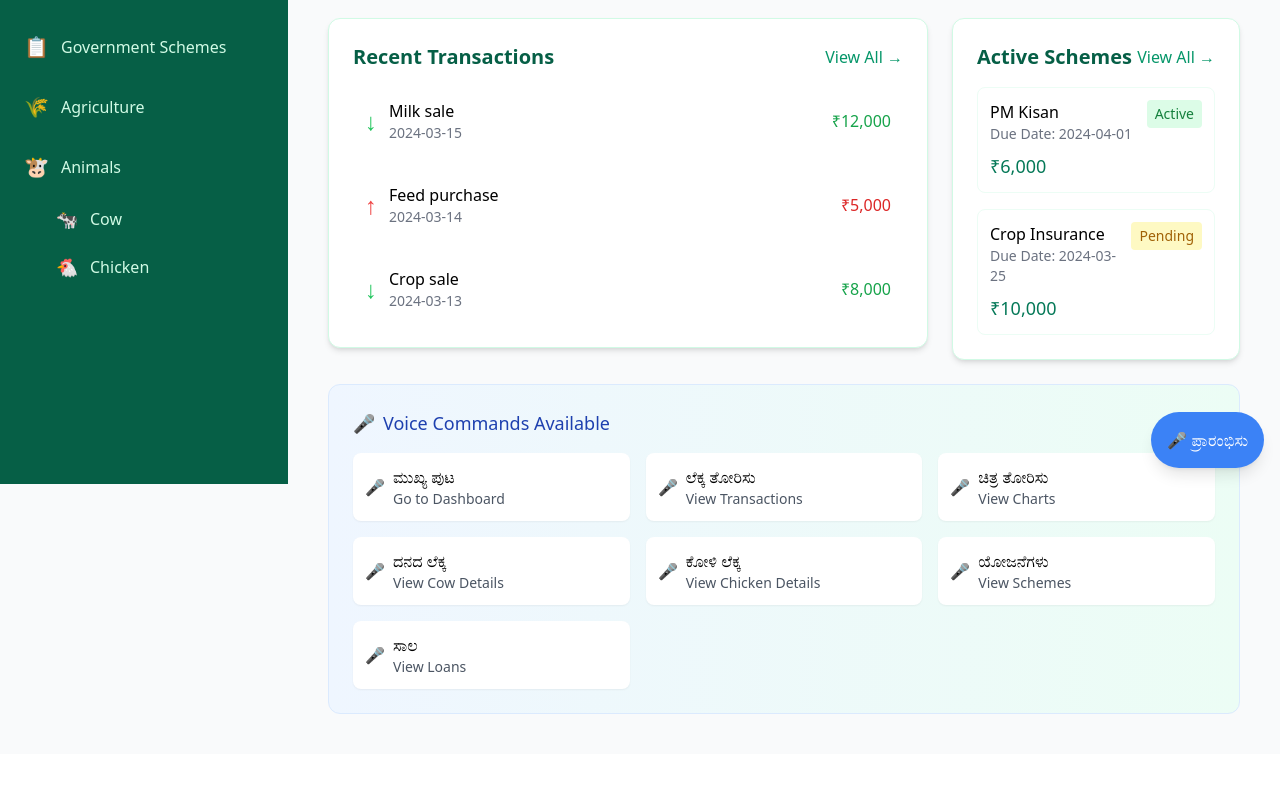
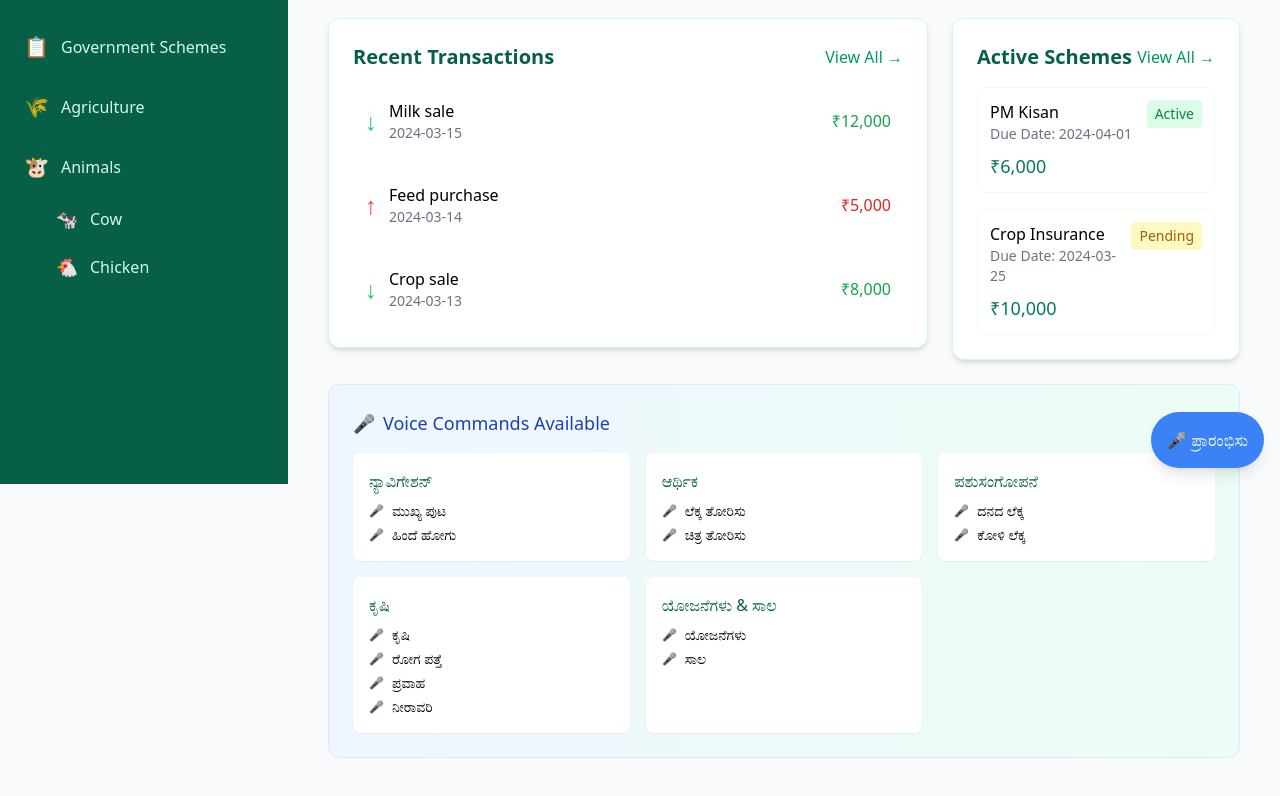
Before and after one commit to ESR-style/RytaMitra, a React (Vite) app: page / in a window 1280 px wide. Shown: the part 316-1112 px from the top of the page. Before the commit the page ends 1070 px from the top, so only its background shows below. Built offline with nearby package versions, Linux system fonts and the light colour scheme.

Commit message:
everything ready

```diff
--- a/src/hooks/useVoiceCommands.js
+++ b/src/hooks/useVoiceCommands.js
@@ -10,13 +10,46 @@ const useVoiceCommands = () => {
 
   const commandMaps = {
     'kn': {
+      // Navigation Commands
       'ಮುಖ್ಯ ಪುಟ': '/',
+      'ಹೋಮ್ ಪುಟ': '/',
+      'ಡ್ಯಾಶ್‌ಬೋರ್ಡ್': '/',
+      'ಹಿಂದೆ ಹೋಗು': 'BACK',
+
+      // Financial Commands
       'ಲೆಕ್ಕ ತೋರಿಸು': '/transaction',
+      'ವಹಿವಾಟು ತೋರಿಸು': '/transaction',
+      'ಖಾತೆ ನೋಡು': '/transaction',
       'ಚಿತ್ರ ತೋರಿಸು': '/charts',
+      'ಗ್ರಾಫ್ ತೋರಿಸು': '/charts',
+
+      // Livestock Commands
       'ದನದ ಲೆಕ್ಕ': '/cow',
+      'ಹಸು ವಿವರ': '/cow',
       'ಕೋಳಿ ಲೆಕ್ಕ': '/chicken',
+      'ಕೋಳಿ ಮಾಹಿತಿ': '/chicken',
+
+      // Schemes & Loans
       'ಯೋಜನೆಗಳು': '/scheme',
-      'ಸಾಲ': '/loan'
+      'ಸರಕಾರಿ ಯೋಜನೆ': '/scheme',
+      'ಸಹಾಯಧನ': '/scheme',
+      'ಸಾಲ': '/loan',
+      'ಸಾಲ ತೋರಿಸು': '/loan',
+      'ಬ್ಯಾಂಕ್ ಸಾಲ': '/loan',
+
+      // Agriculture Commands
+      'ಕೃಷಿ': '/agriculture',
+      'ಬೆಳೆ ಮಾಹಿತಿ': '/agriculture',
+      'ಬೆಳೆ ನೋಡು': '/agriculture',
+      'ರೋಗ ಪತ್ತೆ': '/detection',
+      'ಸಸ್ಯ ರೋಗ': '/detection',
+      'ಬೆಳೆ ರೋಗ': '/detection',
+      'ಪ್ರವಾಹ': '/alert',
+      'ಪ್ರವಾಹ ಎಚ್ಚರಿಕೆ': '/alert',
+      'ನೆರೆ ಮಾಹಿತಿ': '/alert',
+      'ನೀರಾವರಿ': '/irrigation',
+      'ನೀರು ಹಾಕುವುದು': '/irrigation',
+      'ನೀರು ನಿರ್ವಹಣೆ': '/irrigation'
     },
     'te': {
       'డాష్‌బోర్డ్': '/',
--- a/src/pages/Agriculture.jsx
+++ b/src/pages/Agriculture.jsx
@@ -6,6 +6,22 @@ import Weather from '../components/Weather';
 const Agriculture = () => {
   const { t } = useTranslation();
   const navigate = useNavigate();
+
+  useEffect(() => {
+    const handleVoiceCommands = (event) => {
+      const command = event.detail.toLowerCase();
+      if (['ರೋಗ ಪತ್ತೆ', 'ಸಸ್ಯ ರೋಗ', 'ಬೆಳೆ ರೋಗ'].includes(command)) {
+        navigate('/detection');
+      } else if (['ಪ್ರವಾಹ', 'ಪ್ರವಾಹ ಎಚ್ಚರಿಕೆ', 'ನೆರೆ ಮಾಹಿತಿ'].includes(command)) {
+        navigate('/alert');
+      } else if (['ನೀರಾವರಿ', 'ನೀರು ಹಾಕುವುದು', 'ನೀರು ನಿರ್ವಹಣೆ'].includes(command)) {
+        navigate('/irrigation');
+      }
+    };
+
+    window.addEventListener('voiceCommand', handleVoiceCommands);
+    return () => window.removeEventListener('voiceCommand', handleVoiceCommands);
+  }, [navigate]);
 
   const sections = [
     {
--- a/src/pages/Dashboard.jsx
+++ b/src/pages/Dashboard.jsx
@@ -22,13 +22,79 @@ const DashboardCard = ({ title, value, icon, trend, trendValue }) => (
 
 // Add this constant before the Dashboard component
 const voiceCommandsList = {
+  // Basic Navigation
   'ಮುಖ್ಯ ಪುಟ': 'commands.goToDashboard',
+  'ಹೋಮ್ ಪುಟ': 'commands.goToDashboard',
+  'ಡ್ಯಾಶ್‌ಬೋರ್ಡ್': 'commands.goToDashboard',
+
+  // Financial Commands
   'ಲೆಕ್ಕ ತೋರಿಸು': 'commands.showTransactions',
+  'ವಹಿವಾಟು ತೋರಿಸು': 'commands.showTransactions',
+  'ಖಾತೆ ನೋಡು': 'commands.showTransactions',
+
+  // Chart Commands
   'ಚಿತ್ರ ತೋರಿಸು': 'commands.showCharts',
+  'ಗ್ರಾಫ್ ತೋರಿಸು': 'commands.showCharts',
+
+  // Livestock Commands
   'ದನದ ಲೆಕ್ಕ': 'commands.showCow',
+  'ಹಸು ವಿವರ': 'commands.showCow',
   'ಕೋಳಿ ಲೆಕ್ಕ': 'commands.showChicken',
+  'ಕೋಳಿ ಮಾಹಿತಿ': 'commands.showChicken',
+
+  // Government Schemes
   'ಯೋಜನೆಗಳು': 'commands.showSchemes',
-  'ಸಾಲ': 'commands.showLoans'
+  'ಸರಕಾರಿ ಯೋಜನೆ': 'commands.showSchemes',
+  'ಸಹಾಯಧನ': 'commands.showSchemes',
+
+  // Loan Related
+  'ಸಾಲ': 'commands.showLoans',
+  'ಸಾಲ ತೋರಿಸು': 'commands.showLoans',
+  'ಬ್ಯಾಂಕ್ ಸಾಲ': 'commands.showLoans',
+
+  // Agriculture Related
+  'ಕೃಷಿ': 'commands.showAgriculture',
+  'ಬೆಳೆ ಮಾಹಿತಿ': 'commands.showAgriculture',
+  'ಬೆಳೆ ನೋಡು': 'commands.showAgriculture',
+
+  // Disease Detection
+  'ರೋಗ ಪತ್ತೆ': 'commands.showDisease',
+  'ಸಸ್ಯ ರೋಗ': 'commands.showDisease',
+  'ಬೆಳೆ ರೋಗ': 'commands.showDisease',
+
+  // Flood Alert
+  'ಪ್ರವಾಹ': 'commands.showFloodAlert',
+  'ಪ್ರವಾಹ ಎಚ್ಚರಿಕೆ': 'commands.showFloodAlert',
+  'ನೆರೆ ಮಾಹಿತಿ': 'commands.showFloodAlert',
+
+  // Irrigation
+  'ನೀರಾವರಿ': 'commands.showIrrigation',
+  'ನೀರು ಹಾಕುವುದು': 'commands.showIrrigation',
+  'ನೀರು ನಿರ್ವಹಣೆ': 'commands.showIrrigation'
+};
+
+// Organize commands by category for better display
+const commandCategories = {
+  navigation: {
+    title: 'ನ್ಯಾವಿಗೇಶನ್',
+    commands: ['ಮುಖ್ಯ ಪುಟ', 'ಹಿಂದೆ ಹೋಗು']
+  },
+  financial: {
+    title: 'ಆರ್ಥಿಕ',
+    commands: ['ಲೆಕ್ಕ ತೋರಿಸು', 'ಚಿತ್ರ ತೋರಿಸು']
+  },
+  livestock: {
+    title: 'ಪಶುಸಂಗೋಪನೆ',
+    commands: ['ದನದ ಲೆಕ್ಕ', 'ಕೋಳಿ ಲೆಕ್ಕ']
+  },
+  agriculture: {
+    title: 'ಕೃಷಿ',
+    commands: ['ಕೃಷಿ', 'ರೋಗ ಪತ್ತೆ', 'ಪ್ರವಾಹ', 'ನೀರಾವರಿ']
+  },
+  schemes: {
+    title: 'ಯೋಜನೆಗಳು & ಸಾಲ',
+    commands: ['ಯೋಜನೆಗಳು', 'ಸಾಲ']
+  }
 };
 
 const Dashboard = () => {
@@ -97,6 +163,7 @@ const Dashboard = () => {
         />
       </div>
 
+      {/* Transactions Section */}
       <div className="mt-6 sm:mt-8 grid grid-cols-1 lg:grid-cols-3 gap-4 sm:gap-6">
         <div className="lg:col-span-2">
           <div className="bg-white p-4 sm:p-6 rounded-xl shadow-md border border-emerald-100">
@@ -125,6 +192,7 @@ const Dashboard = () => {
           </div>
         </div>
 
+        {/* Active Schemes Section */}
         <div className="lg:col-span-1">
           <div className="bg-white p-4 sm:p-6 rounded-xl shadow-md border border-emerald-100">
             <div className="flex justify-between items-center mb-4">
@@ -153,22 +221,24 @@ const Dashboard = () => {
         </div>
       </div>
 
-      {/* Improved Voice Commands Section */}
+      {/* Voice Commands Section */}
       <div className="mt-4 sm:mt-6">
         <div className="bg-gradient-to-r from-blue-50 to-emerald-50 p-4 sm:p-6 rounded-xl border border-blue-100">
-          <h3 className="text-lg font-medium text-blue-800 mb-4">
+          <h3 className="text-lg font-medium text-blue-800 mb-4 flex items-center">
             <span className="mr-2">🎤</span>
             {t('dashboard.voiceCommands')}
           </h3>
-          <div className="grid grid-cols-1 sm:grid-cols-2 lg:grid-cols-3 gap-3 sm:gap-4">
-            {Object.entries(voiceCommandsList).map(([command, description]) => (
-              <div key={command}
-                   className="flex items-center space-x-2 bg-white p-3 rounded-lg shadow-sm hover:shadow-md transition-shadow"
-              >
-                <span className="text-blue-500">🎤</span>
-                <div>
-                  <p className="font-medium">{command}</p>
-                  <p className="text-sm text-gray-600">{t(description)}</p>
+          <div className="grid grid-cols-1 sm:grid-cols-2 lg:grid-cols-3 gap-4">
+            {Object.entries(commandCategories).map(([key, category]) => (
+              <div key={key} className="bg-white rounded-lg p-4 shadow-sm">
+                <h4 className="font-medium text-emerald-800 mb-2">{category.title}</h4>
+                <div className="space-y-1">
+                  {category.commands.map(command => (
+                    <div key={command} className="text-sm flex items-center gap-2">
+                      <span className="text-blue-500 text-xs">🎤</span>
+                      <span>{command}</span>
+                    </div>
+                  ))}
                 </div>
               </div>
             ))}
--- a/src/pages/Disease.jsx
+++ b/src/pages/Disease.jsx
@@ -1,4 +1,5 @@
-import React, { useState, useRef } from 'react';
+import React, { useState, useEffect, useRef } from 'react';
+import { useNavigate } from 'react-router-dom';
 import { useTranslation } from 'react-i18next';
 import Webcam from 'react-webcam';
 
@@ -10,6 +11,24 @@ const Disease = () => {
   const [showCamera, setShowCamera] = useState(false);
   const webcamRef = useRef(null);
   const fileInputRef = useRef(null);
+  const navigate = useNavigate();
+
+  useEffect(() => {
+    const handleVoiceCommands = (event) => {
+      const command = event.detail.toLowerCase();
+      if (['ಫೋಟೋ ತೆಗೆ', 'ಚಿತ್ರ ತೆಗೆ'].includes(command)) {
+        // Trigger photo capture
+        if (webcamRef.current) {
+          captureImage();
+        }
+      } else if (['ಮುಖ್ಯ ಪುಟ', 'ಹಿಂದೆ ಹೋಗು'].includes(command)) {
+        navigate('/agriculture');
+      }
+    };
+
+    window.addEventListener('voiceCommand', handleVoiceCommands);
+    return () => window.removeEventListener('voiceCommand', handleVoiceCommands);
+  }, [navigate]);
 
   // Treatment suggestions database
   const treatments = {
--- a/src/pages/FloodAlert.jsx
+++ b/src/pages/FloodAlert.jsx
@@ -1,4 +1,5 @@
 import React, { useState, useEffect } from 'react';
+import { useNavigate } from 'react-router-dom';
 import { useTranslation } from 'react-i18next';
 
 const FloodAlert = () => {
@@ -6,6 +7,7 @@ const FloodAlert = () => {
   const [floodWarning, setFloodWarning] = useState(false);
   const [loading, setLoading] = useState(true);
   const [error, setError] = useState(null);
+  const navigate = useNavigate();
 
   const fetchFloodData = async (latitude, longitude) => {
     try {
@@ -45,6 +47,20 @@ const FloodAlert = () => {
       setError('ನಿಮ್ಮ ಬ್ರೌಸರ್ ಸ್ಥಳ ಸೇವೆಗಳನ್ನು ಬೆಂಬಲಿಸುವುದಿಲ್ಲ');
     }
   }, []);
+
+  useEffect(() => {
+    const handleVoiceCommands = (event) => {
+      const command = event.detail.toLowerCase();
+      if (['ಕೃಷಿ ಪುಟ', 'ಹಿಂದೆ ಹೋಗು', 'ಮುಖ್ಯ ಪುಟ'].includes(command)) {
+        navigate('/agriculture');
+      } else if (['ಮಾಹಿತಿ ನವೀಕರಿಸು', 'ರಿಫ್ರೆಶ್'].includes(command)) {
+        window.location.reload();
+      }
+    };
+
+    window.addEventListener('voiceCommand', handleVoiceCommands);
+    return () => window.removeEventListener('voiceCommand', handleVoiceCommands);
+  }, [navigate]);
 
   return (
     <div className="p-6 space-y-6">
--- a/src/pages/Irrigation.jsx
+++ b/src/pages/Irrigation.jsx
@@ -1,11 +1,13 @@
 import React, { useState, useEffect } from 'react';
 import { FaWater, FaCloudRain, FaTemperatureHigh, FaTint } from 'react-icons/fa';
+import { useNavigate } from 'react-router-dom';
 
 const Irrigation = () => {
   const [weatherData, setWeatherData] = useState(null);
   const [forecast, setForecast] = useState(null);
   const [loading, setLoading] = useState(true);
   const [error, setError] = useState(null);
+  const navigate = useNavigate();
 
   const fetchWeatherData = async (lat, lon) => {
     try {
@@ -45,6 +47,20 @@ const Irrigation = () => {
       setError('ಸ್ಥಳ ಸೇವೆಗಳು ಲಭ್ಯವಿಲ್ಲ');
     }
   }, []);
+
+  useEffect(() => {
+    const handleVoiceCommands = (event) => {
+      const command = event.detail.toLowerCase();
+      if (['ಕೃಷಿ ಪುಟ', 'ಹಿಂದೆ ಹೋಗು', 'ಮುಖ್ಯ ಪುಟ'].includes(command)) {
+        navigate('/agriculture');
+      } else if (['ಮಾಹಿತಿ ನವೀಕರಿಸು', 'ರಿಫ್ರೆಶ್'].includes(command)) {
+        window.location.reload();
+      }
+    };
+
+    window.addEventListener('voiceCommand', handleVoiceCommands);
+    return () => window.removeEventListener('voiceCommand', handleVoiceCommands);
+  }, [navigate]);
 
   const calculateIrrigationNeeds = () => {
     if (!weatherData || !forecast) return null;
```
